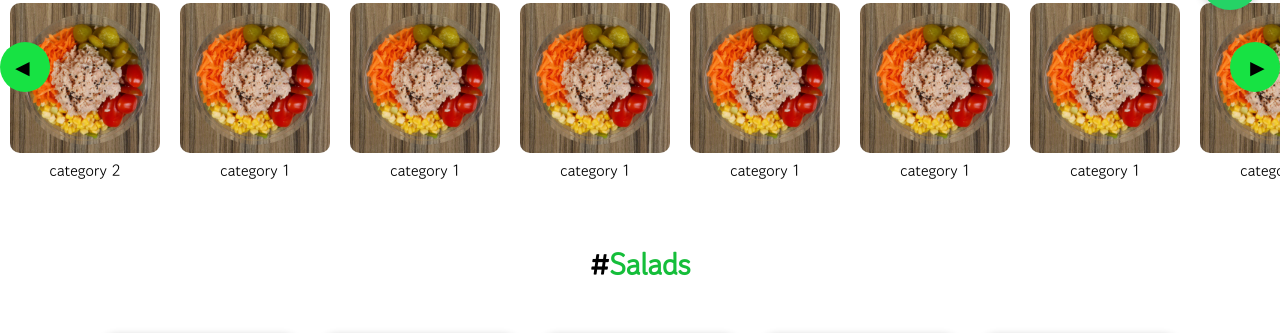
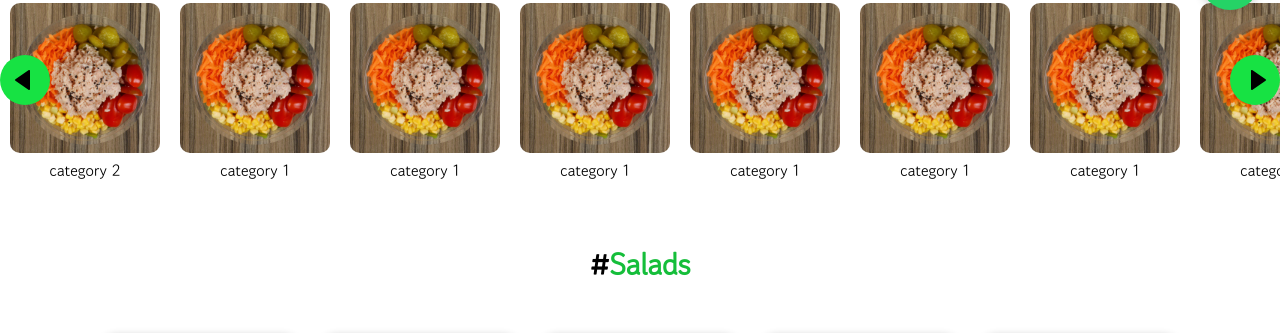
Before and after one commit to ahmads29/food-house, a plain HTML site: page index.html in a window 1280 px wide. Shown: the part 770-1103 px from the top of the page. Drawn offline with nearby package versions, Linux system fonts and the light colour scheme.

Commit message:
arrow fixing

```diff
--- a/index.html
+++ b/index.html
@@ -49,8 +49,9 @@
 
       <div class="devzur_categories-container-main" id="devzur_categories-link">
         <p class="devzur_category"><span class="devzur_text-color">⎯ </span>Categories<span class="devzur_text-color"> ⎯</span></p>
-        <div class="arrow left"><p class="devzur_arrow-left">◄</p></div>
-        <div class="devzur_categories-container">
+        <div class="arrow left"><p class="devzur_arrow-left"><svg xmlns="http://www.w3.org/2000/svg" width="24" height="24" viewBox="0 0 24 24" style="fill: rgba(0, 0, 0, 1);"><path d="m4.431 12.822 13 9A1 1 0 0 0 19 21V3a1 1 0 0 0-1.569-.823l-13 9a1.003 1.003 0 0 0 0 1.645z"></path></svg></p></div>
+        <div class="devzur_category-container-main">
+          <div class="devzur_categories-container">
             <a href="#">
                 <div class="devzur_categories">
                     <img src="images/landing-page.jpg" alt="">
@@ -142,7 +143,8 @@
                 </div>
             </a>
         </div>
-        <div class="arrow right"><p class="devzur_arrow-right">►</p></div>
+        </div>
+        <div class="arrow right"><p class="devzur_arrow-right"><svg xmlns="http://www.w3.org/2000/svg" width="24" height="24" viewBox="0 0 24 24" style="fill: rgba(0, 0, 0, 1);"><path d="M5.536 21.886a1.004 1.004 0 0 0 1.033-.064l13-9a1 1 0 0 0 0-1.644l-13-9A1 1 0 0 0 5 3v18a1 1 0 0 0 .536.886z"></path></svg></p></div>
     </div>
 
 
--- a/style.css
+++ b/style.css
@@ -188,7 +188,7 @@ body{
 /* Arrow styles */
 .arrow {
   position: absolute;
-  top: 50%;
+  top: 55%;
   transform: translateY(-50%);
   width: 50px;
   height: 50px;
@@ -213,8 +213,18 @@ body{
 .arrow:hover {
   background-color: rgba(255, 255, 255, 0.5);
 }
+.devzur_arrow-left svg{
+  margin-top: 10px;
+}
+.devzur_arrow-right svg{
+  margin-top: 10px;
+}
 
 /* Categories container styles */
+.devzur_category-container-main{
+  display: flex;
+  justify-content: center;
+}
 .devzur_categories-container {
   display: flex;
   justify-content: flex-start;
@@ -427,6 +437,10 @@ body{
   color: #15be3a;
 }
 
+
+.devzur_menu-item-info.active .tooltip {
+  display: block;
+}
 /* menu item container CSS end */
 
 
```
Also changed, not shown: menu.html (deleted).
